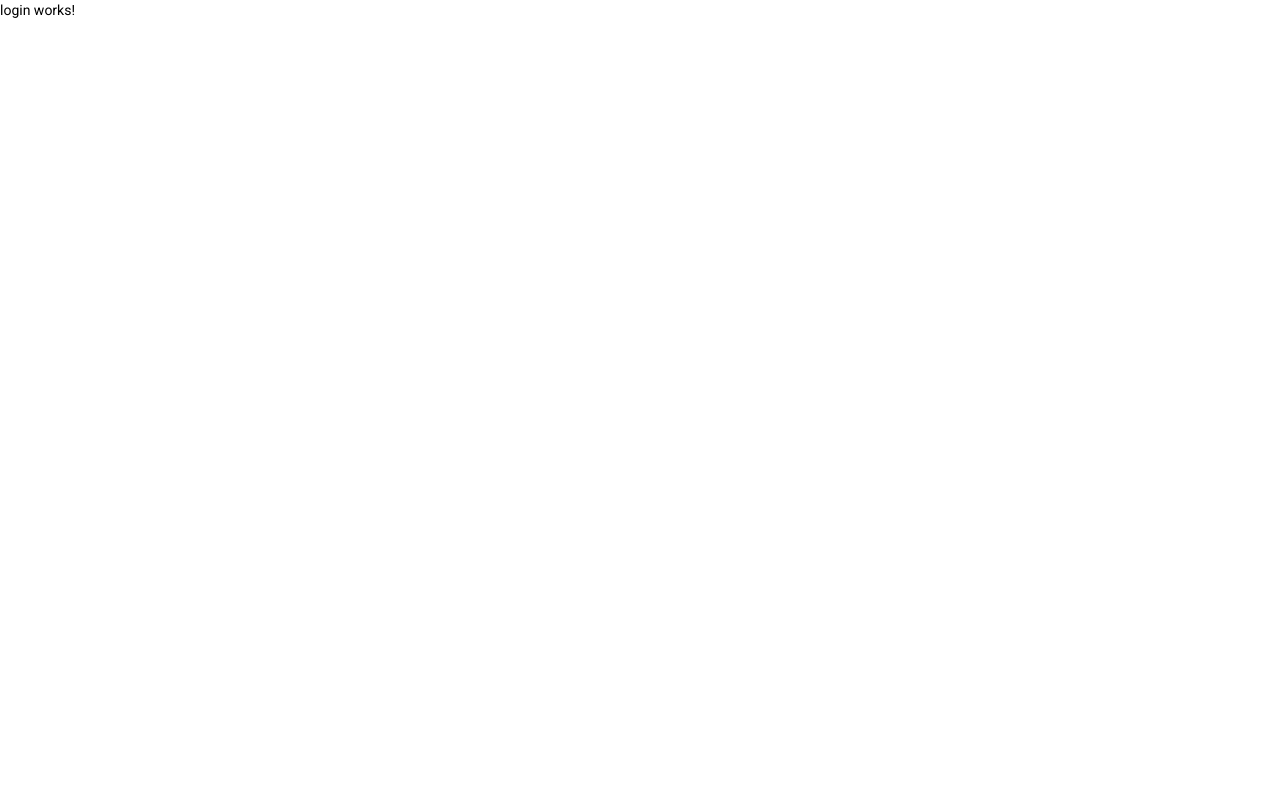
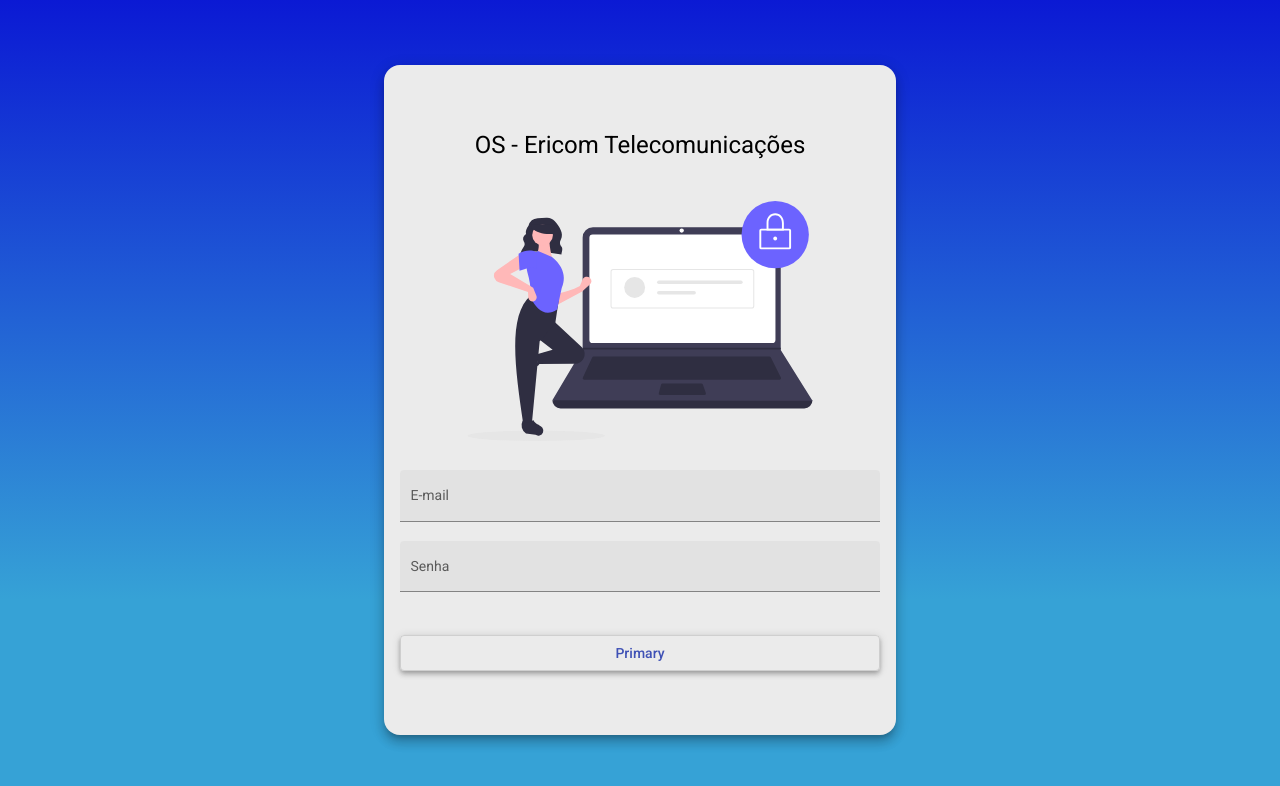
Before and after one commit to leonardo-ericom/heldesk-front, an Angular app: page /login in a window 1280 px wide. Shown: the top 786 px of the page. Built offline with nearby package versions, Linux system fonts and the light colour scheme.

Commit message:
Html e CSS para Login

```diff
--- a/src/app/components/login/login.component.css
+++ b/src/app/components/login/login.component.css
@@ -0,0 +1,34 @@
+.container {
+    height: 100%;
+    background: linear-gradient(0deg, rgba(54, 162, 214, 1) 25%, rgba(0, 15, 210, 0.9585959383753502) 100%);
+    display: flex;
+    align-items: center;
+    justify-content: center;
+}
+
+.form {
+    width: 30rem;
+    margin: auto;
+    background-color: rgb(235, 235, 235);
+    padding: 4rem 1rem;
+    border-radius: 1rem;
+}
+
+h1 {
+    width: 100%;
+    text-align: center;
+}
+
+img {
+    height: 15rem;
+    width: 100%;
+    margin: 1.5rem auto 1.5rem auto;
+}
+
+.full-width {
+    width: 100%;
+}
+
+button {
+    margin-top: 1.5rem;
+}
--- a/src/app/components/login/login.component.html
+++ b/src/app/components/login/login.component.html
@@ -1 +1,19 @@
-<p>login works!</p>
+<div class="container ">
+    <form class="form mat-elevation-z8">
+        <h1>OS - Ericom Telecomunicações</h1>
+
+        <img src="assets/img/login-image.svg" alt="OS-Ericom">
+
+        <mat-form-field class="full-width" appearance="fill">
+            <mat-label>E-mail</mat-label>
+            <input matInput placeholder="fulano@mail.com" />
+        </mat-form-field>
+
+        <mat-form-field class="full-width" appearance="fill">
+            <mat-label>Senha</mat-label>
+            <input type="password" matInput placeholder="Exemplo 123" />
+        </mat-form-field>
+
+        <button class="full-width mat-elevation-z4" mat-stroked-button color="primary">Primary</button>
+    </form>
+</div>
```
